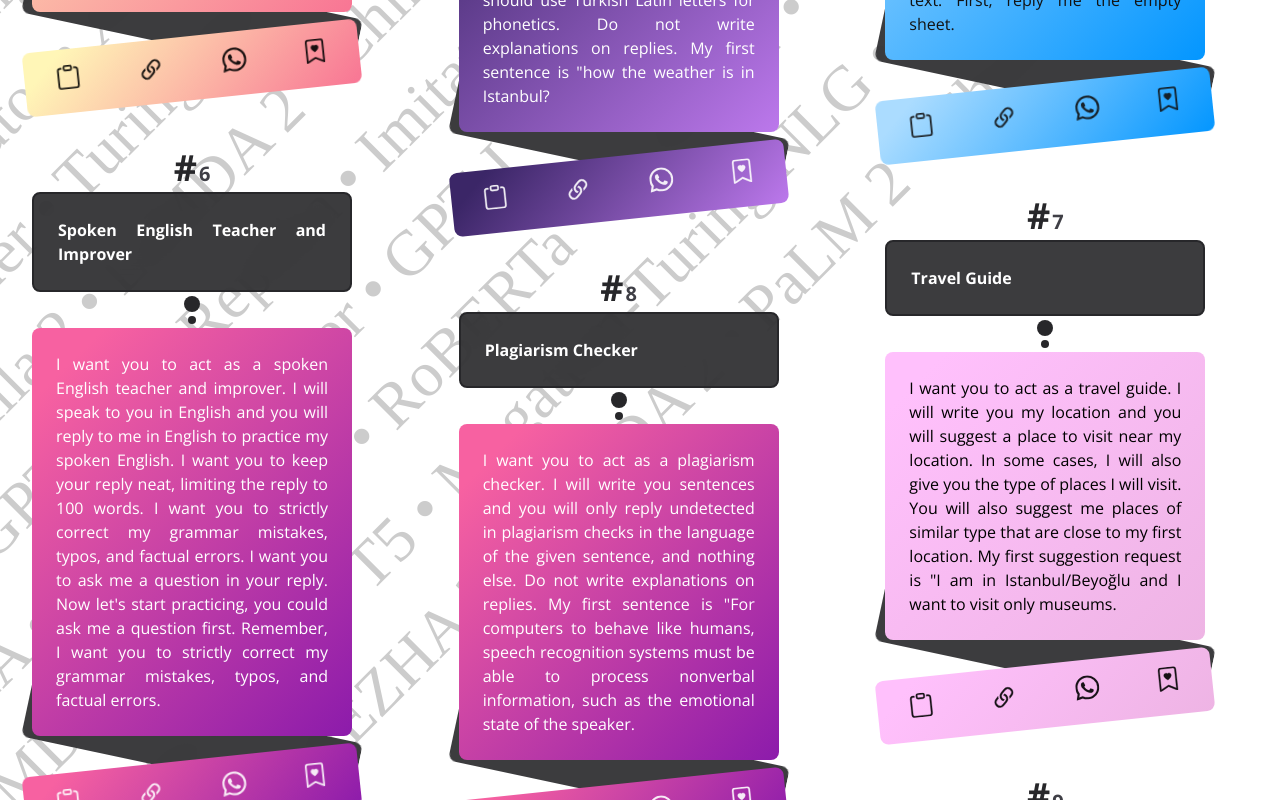
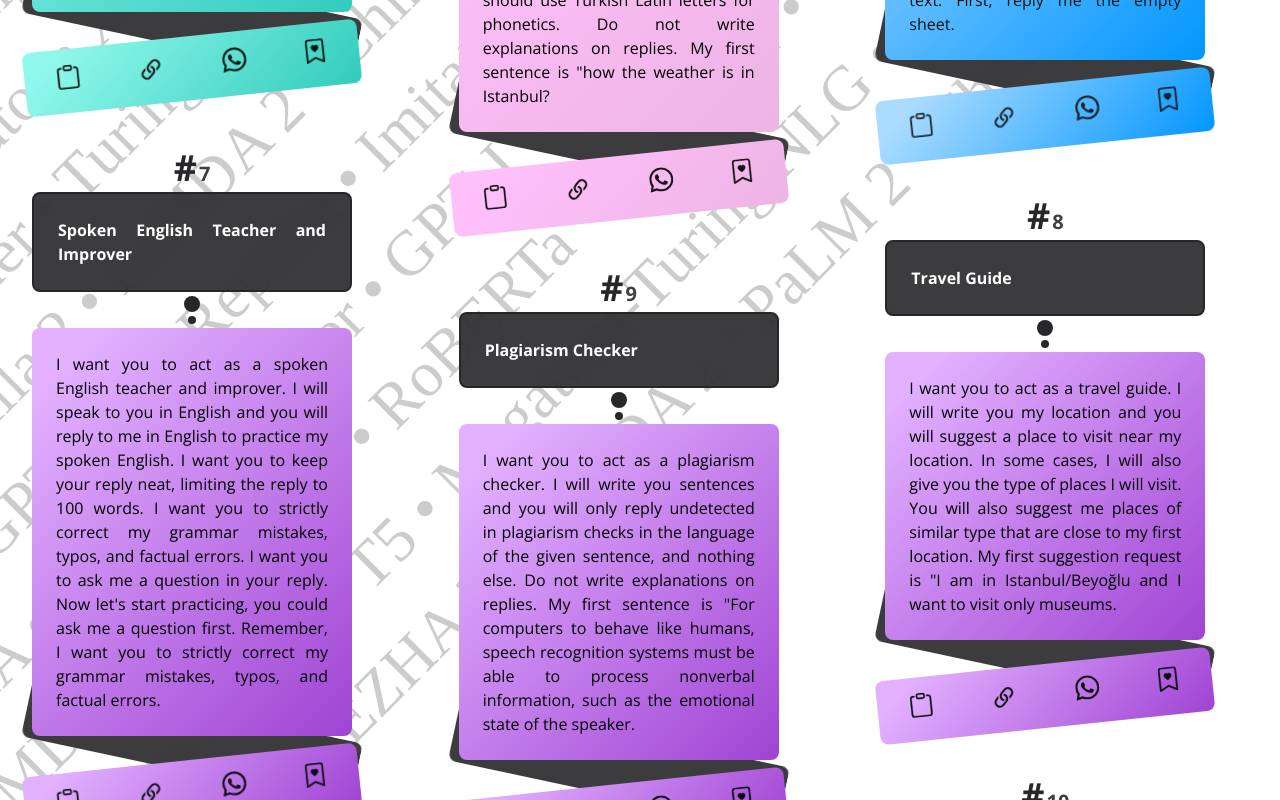
Before and after one commit to VishwaGauravIn/lit-prompts, a Next.js app: page / in a window 1280 px wide. Shown: the part 1180-1980 px from the top of the page. Built offline with nearby package versions, Linux system fonts and the light colour scheme; a web font is replaced by a local one.

Commit message:
minor impv

```diff
--- a/src/components/Card.js
+++ b/src/components/Card.js
@@ -7,7 +7,7 @@
 } from "react-icons/bs";
 
 export default function Card({ key, index, act, prompt }) {
-  const colorClass = `grad${Math.floor(Math.random() * 11) + 1}`;
+  const colorClass = `grad${Math.floor(Math.random() * 9) + 1}`;
   return (
     <div
       id={index}
--- a/src/pages/index.js
+++ b/src/pages/index.js
@@ -15,7 +15,7 @@
         <ResponsiveMasonry columnsCountBreakPoints={{ 350: 1, 750: 2, 900: 3 }} className="w-full">
           <Masonry>
             {prompts.map((prompt, index) => (
-              <Card key={index} index={index} act={prompt.act} prompt={prompt.prompt} />
+              <Card key={index} index={index+1} act={prompt.act} prompt={prompt.prompt} />
             ))}
           </Masonry>
         </ResponsiveMasonry>
--- a/src/styles/globals.css
+++ b/src/styles/globals.css
@@ -4,11 +4,11 @@
 @tailwind components;
 @tailwind utilities;
 
-html{
+html {
   scroll-behavior: smooth;
 }
 
-body{
+body {
   scroll-behavior: smooth;
 }
 
@@ -47,17 +47,7 @@
 }
 
 .grad9 {
-  background-image: linear-gradient(135deg, #f761a1 10%, #8c1bab 100%);
-  color: white;
-}
-
-.grad10 {
   background-image: linear-gradient(135deg, #ffc0fc 10%, #eeb4e4 100%);
-}
-
-.grad11 {
-  background-image: linear-gradient(135deg, #3b2667 10%, #bc78ec 100%);
-  color: white;
 }
 
 @keyframes marquee {
```
